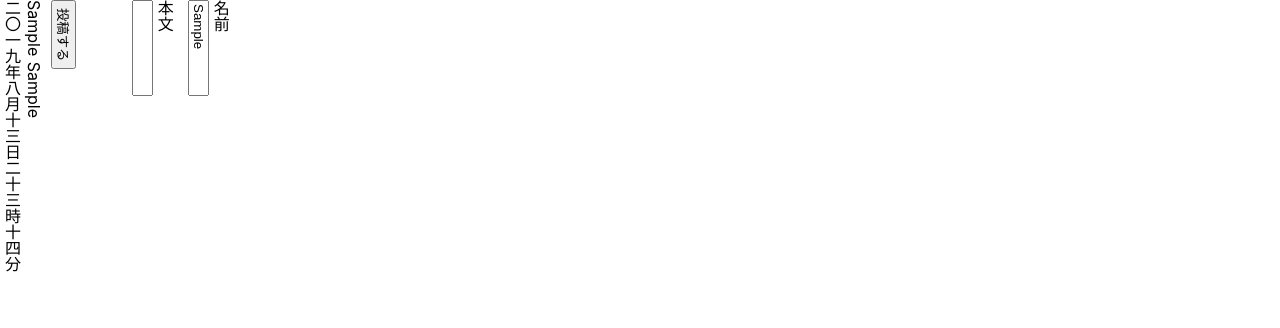
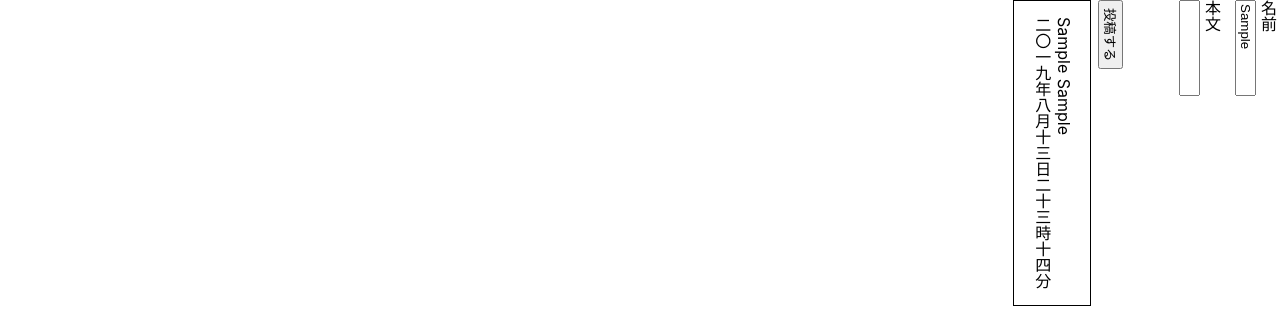
Before and after one commit to kysnrm/makimono, a Nuxt app: page / in a window 1280 px wide. Both pictures are taken after typing "Sample", "Sample" into the empty fields and a click on the button "投稿する". Shown: the top 328 px of the page. Built offline with nearby package versions, Linux system fonts and the light colour scheme.

Commit message:
rename components

```diff
--- a/components/post.vue
+++ b/components/PostedItem.vue
@@ -1,5 +1,5 @@
 <template>
-  <div>
+  <div class="post">
     {{ author }}
     {{ text }}
     <kanjinized-date :date="createdAt"></kanjinized-date>
@@ -7,10 +7,10 @@
 </template>
 
 <script>
-import kanjinizedDate from './date'
+import KanjinizedDate from './KanjinizedDate'
 export default {
   components: {
-    'kanjinized-date': kanjinizedDate
+    KanjinizedDate
   },
   props: {
     author: { type: String, required: true, default: 'UserName' },
@@ -19,3 +19,10 @@ export default {
   }
 }
 </script>
+
+<style scoped>
+.post {
+  padding: 1rem;
+  border: 1px solid #000;
+}
+</style>
--- a/pages/index.vue
+++ b/pages/index.vue
@@ -7,21 +7,21 @@
       <input id="text" v-model="newPost.text" type="text" name="text" />
       <button type="submit">投稿する</button>
     </form>
-    <post
+    <posted-item
       v-for="(post, index) in posts"
       :key="index"
       :author="post.author"
       :text="post.text"
       :created-at="post.createdAt"
-    ></post>
+    ></posted-item>
   </div>
 </template>
 
 <script>
-import post from '@/components/post'
+import PostedItem from '@/components/PostedItem'
 export default {
   components: {
-    post
+    PostedItem
   },
   data: () => {
     return {
@@ -32,7 +32,7 @@ export default {
   methods: {
     addPost(author, text) {
       if (author !== '' && text !== '') {
-        this.posts.push({ author, text, createdAt: new Date() })
+        this.posts.unshift({ author, text, createdAt: new Date() })
         this.newPost.text = ''
       }
     }
@@ -40,8 +40,10 @@ export default {
 }
 </script>
 
-<style>
+<style scoped>
 .container {
+  position: fixed;
+  right: 0;
   writing-mode: vertical-rl;
 }
 input {
@@ -60,4 +62,7 @@ button {
   transform-origin: top left;
   writing-mode: initial;
 }
+.post {
+  margin-left: 0.5rem;
+}
 </style>
```
Also changed, not shown: components/KanjinizedDate.vue (renamed from components/date.vue), 1 other file (tests, documents, lock files or other folders).
